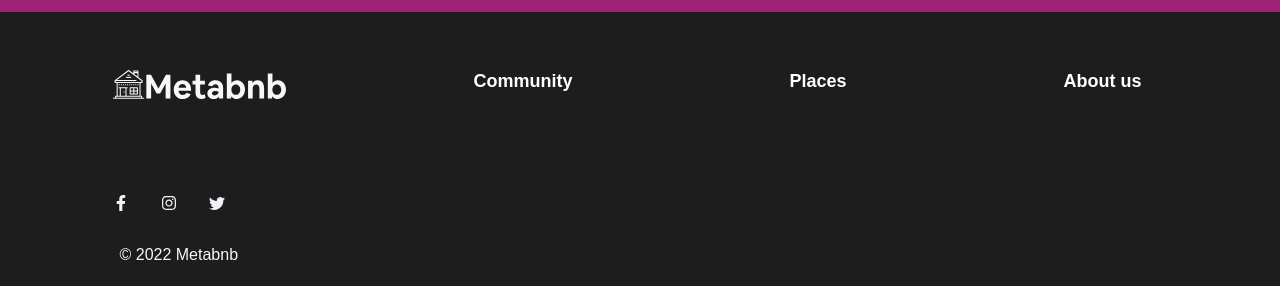
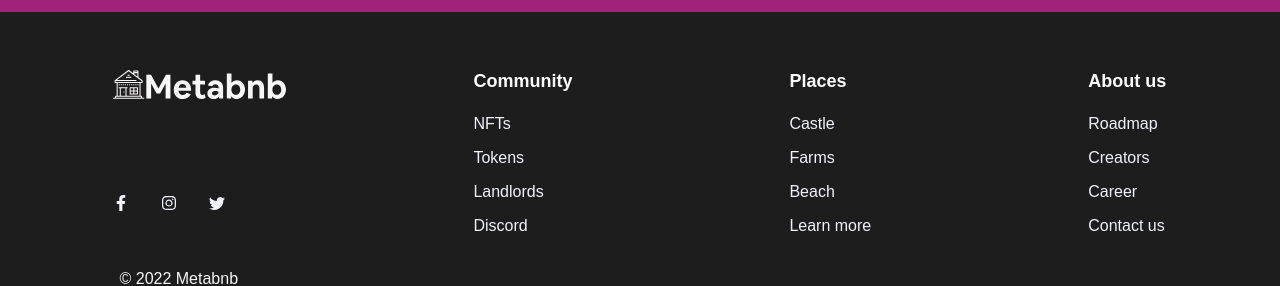
Before and after one commit to dExtinctedCoder/Hngi9Task3, a React (Vite) app: page / in a window 1280 px wide. Shown: the part 2588-2874 px from the top of the page. Built offline with nearby package versions, Linux system fonts and the light colour scheme; a web font is replaced by a local one.

Commit message:
fix: fix blank footer on desktop view

```diff
--- a/src/components/footer/Footer.jsx
+++ b/src/components/footer/Footer.jsx
@@ -30,6 +30,41 @@ const Footer = () => {
           </div>
         </div>
         <div className="footer__right">
+          <ul>
+            <h5 id='first' onClick={e => toggleList(e)} >Community <BsChevronDown style={{transform: listState.first ? "rotate(180deg)" : "rotate(0deg)"}} /></h5>
+            <li>NFTs</li>
+            <li>Tokens</li>
+            <li>Landlords</li>
+            <li>Discord</li>
+            {
+              listState.first && <>
+              </>
+            }
+          </ul>
+          <ul>
+            <h5 id='second' onClick={e => toggleList(e)} >Places <BsChevronDown style={{transform: listState.second ? "rotate(180deg)" : "rotate(0deg)"}} /></h5>
+            <li>Castle</li>
+            <li>Farms</li>
+            <li>Beach</li>
+            <li>Learn more</li>
+            {
+              listState.second && <>
+              </>
+            }
+          </ul>
+          <ul>
+            <h5 id='third' onClick={e => toggleList(e)} >About us <BsChevronDown style={{transform: listState.third ? "rotate(180deg)" : "rotate(0deg)"}}  /></h5>
+            <li>Roadmap</li>
+            <li>Creators</li>
+            <li>Career</li>
+            <li>Contact us</li>
+            {
+              listState.third && <>
+              </>
+            }
+          </ul>
+        </div>
+        <div className="footer__right-mobile">
           <ul>
             <h5 id='first' onClick={e => toggleList(e)} >Community <BsChevronDown style={{transform: listState.first ? "rotate(180deg)" : "rotate(0deg)"}} /></h5>
             {
--- a/src/components/footer/footer.css
+++ b/src/components/footer/footer.css
@@ -9,6 +9,10 @@ footer h5 {
   font-size: 1.125rem;
   line-height: 1.375rem;
   margin-bottom: 1.4375rem;
+}
+
+.footer__right-mobile {
+  display: none;
 }
 
 footer h5>svg {
@@ -102,6 +106,11 @@ footer h5>svg {
     padding: 3.625rem var(--padding-container-sm) 0;
   }
   .footer__right {
+    display: none;
+  }
+
+  .footer__right-mobile {
+    display: flex;
     flex-direction: column;
     align-items: center;
     text-align: center;
@@ -109,7 +118,7 @@ footer h5>svg {
     row-gap: 2rem;
   }
 
-  .footer__right>ul {
+  .footer__right-mobile>ul {
     overflow: hidden;
   }
 
```
